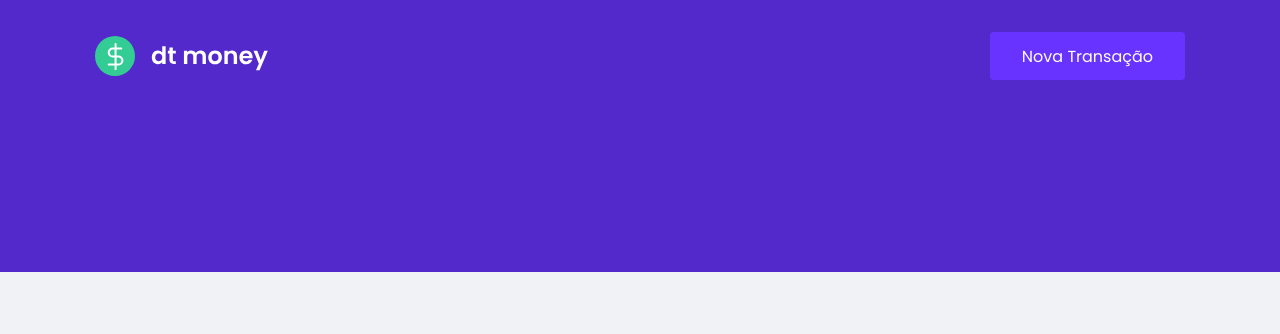
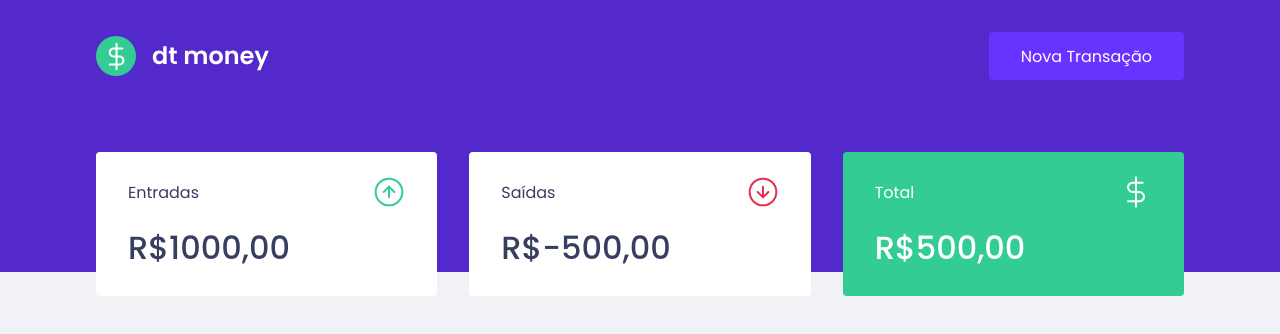
Before and after one commit to SkyHeads/dtmoney, a React (Create React App) app: page / in a window 1280 px wide. Shown: the top 334 px of the page. Built offline with nearby package versions, Linux system fonts and the light colour scheme.

Commit message:
import dashboard in app

```diff
--- a/src/App.tsx
+++ b/src/App.tsx
@@ -1,4 +1,5 @@
 import React from 'react';
+import { Dashboard } from './components/Dashboard';
 import { Header } from './components/Header';
 import { GlobalStyle } from './styles/global';
 
@@ -6,6 +7,7 @@ export const App: React.FC = () => {
   return (
     <>
       <Header />
+      <Dashboard />
       <GlobalStyle />
     </>
   );
--- a/src/components/Header/styles.ts
+++ b/src/components/Header/styles.ts
@@ -5,7 +5,7 @@ export const Container = styled.header`
 `;
 
 export const Content = styled.div`
-  max-width: 1122px;
+  max-width: 1120px;
   margin: 0 auto;
 
   padding: 2rem 1rem 12rem;
```
